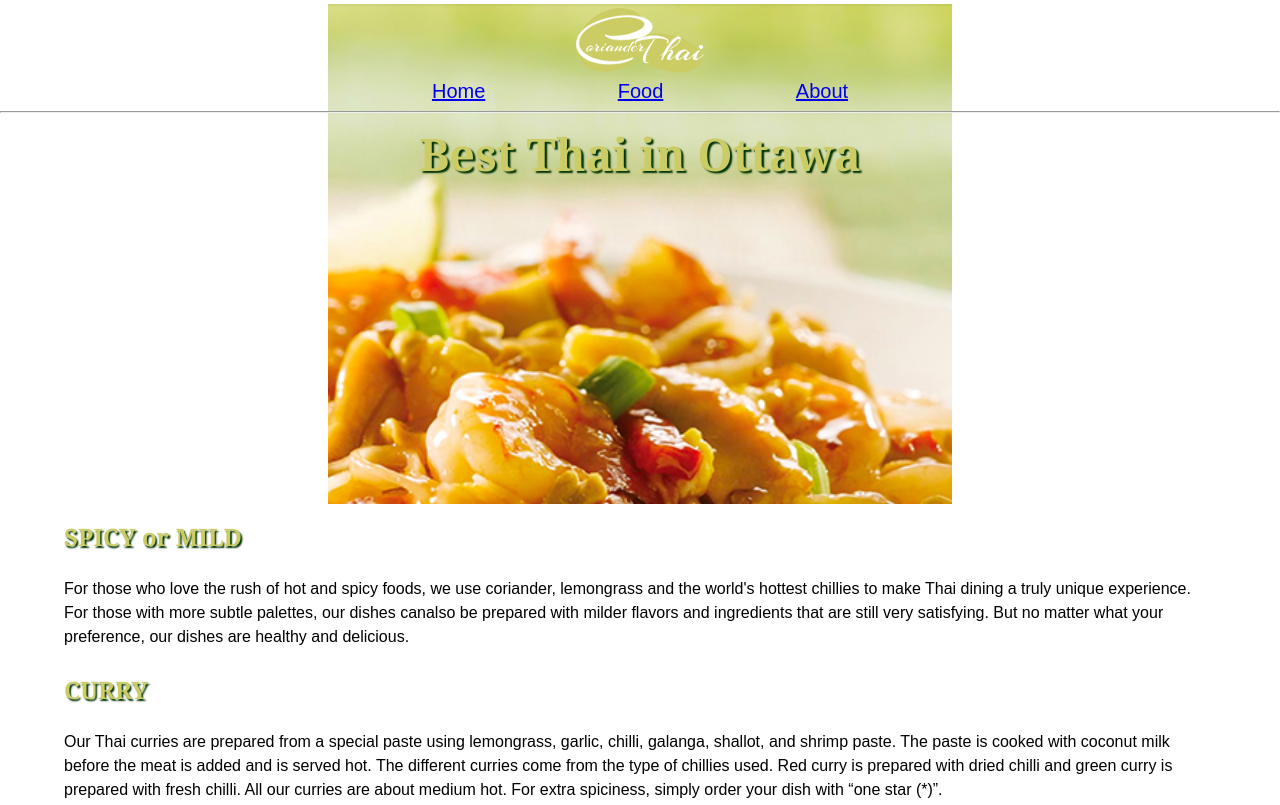
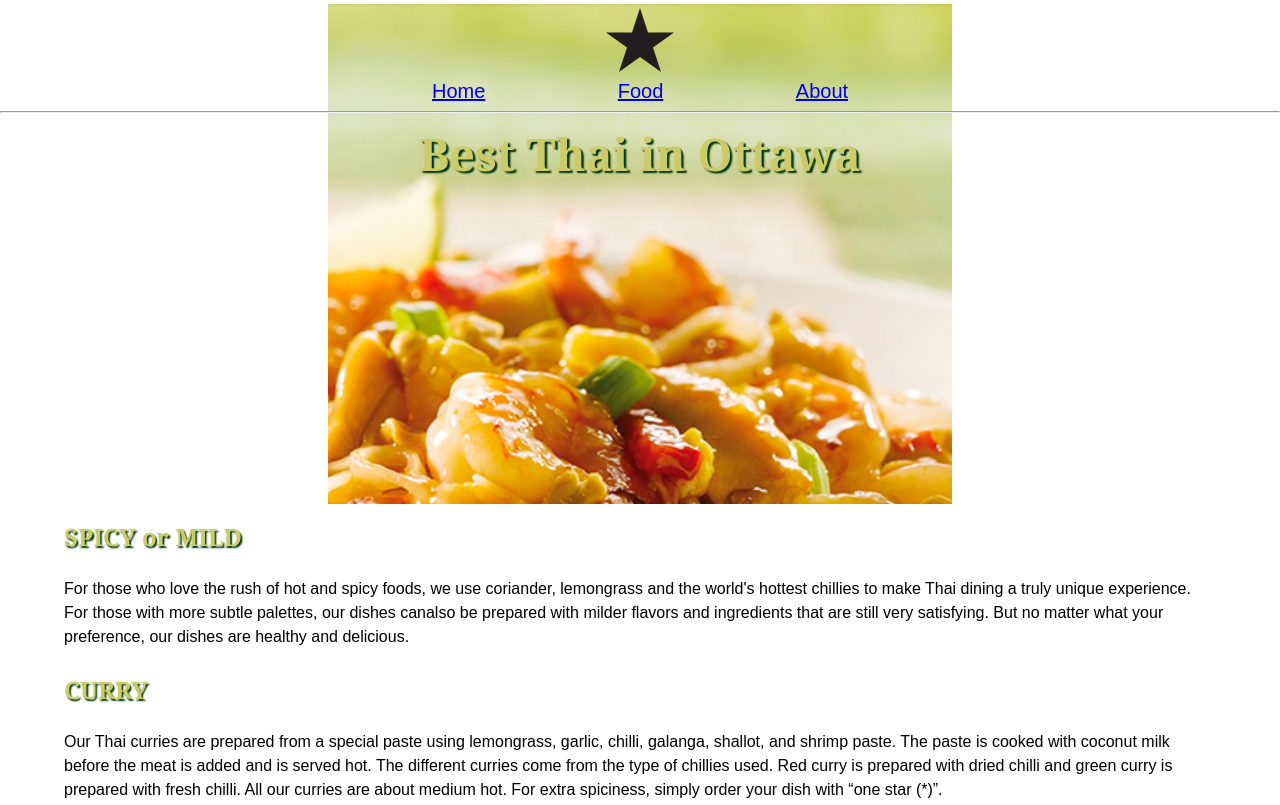
Before and after one commit to dingchangxu/assignment3, a plain HTML site: page index.html in a window 1280 px wide. Shown: the top 805 px of the page. Drawn offline with Linux system fonts and the light colour scheme; a web font is replaced by a local one.

Commit message:
Logo Test

```diff
--- a/index.html
+++ b/index.html
@@ -12,7 +12,7 @@
     <header class="home">
 
         <a href="index.html">
-            <img src="images/logo1.svg" alt="Logo" class="logo">
+            <img src="images/logo-test.svg" alt="Logo" class="logo">
         </a>
 
         <nav class="nav-top">
```
Also changed, not shown: images/logo-test.svg (added).
